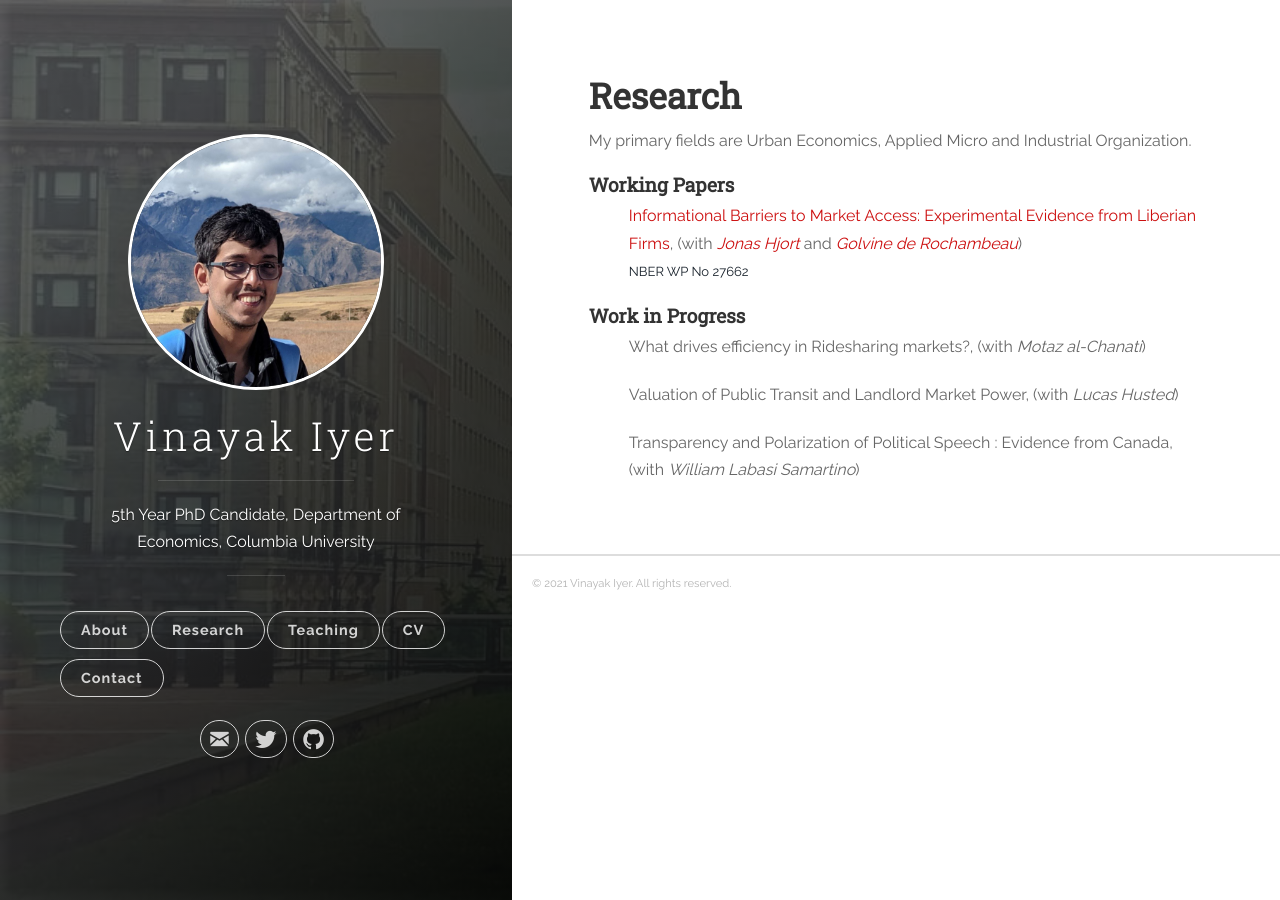
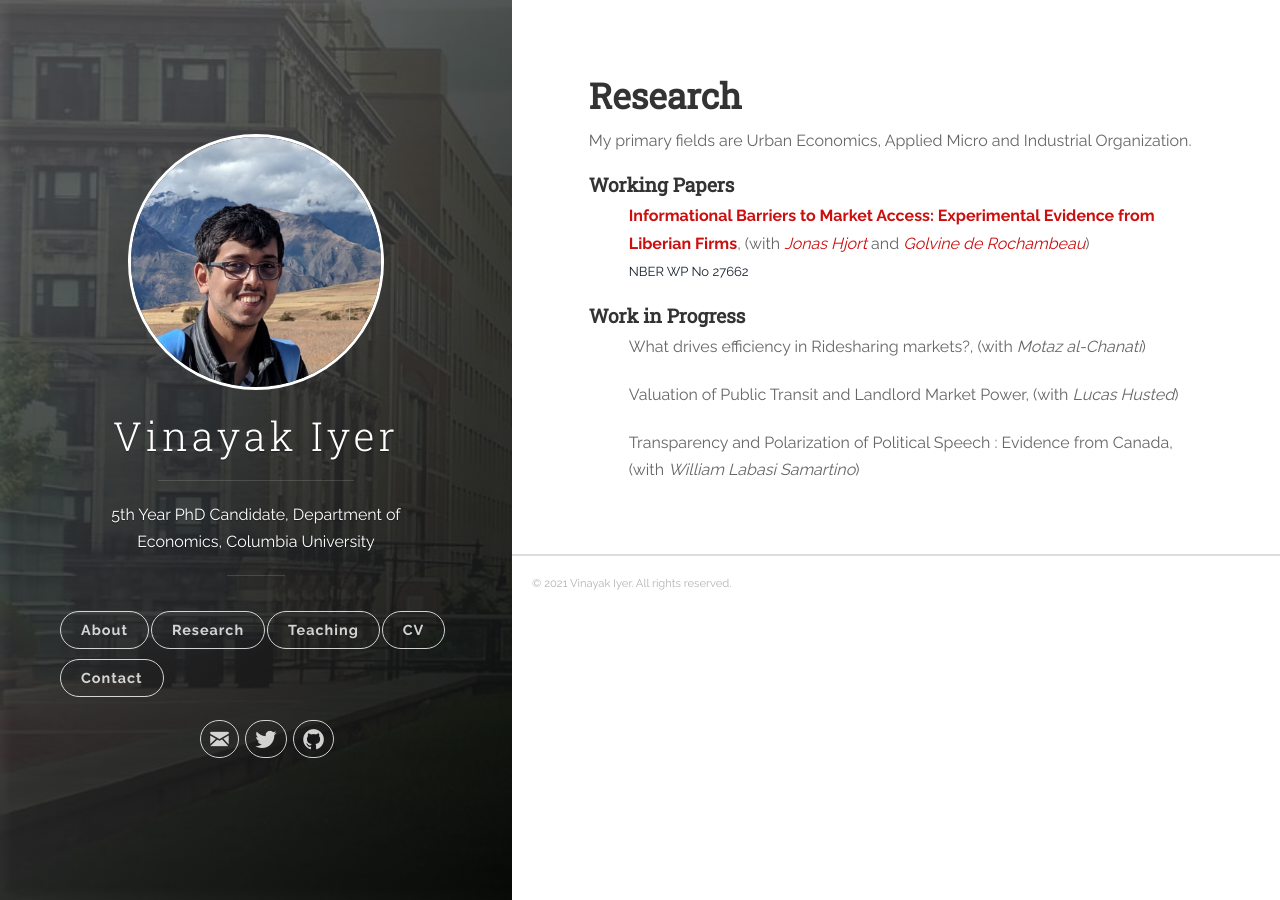
Before and after one commit to vinayakiyer/vinayakiyer.github.io, a Jekyll site: the page built from _posts/2018-06-13-research.markdown, in a window 1280 px wide. Built offline with Jekyll 4.4.1, drawn with Linux system fonts in a browser that asks for light colours.

Commit message:
Update 2018-06-13-research.markdown

```diff
--- a/_posts/2018-06-13-research.markdown
+++ b/_posts/2018-06-13-research.markdown
@@ -21,7 +21,7 @@ tags: [jekyll]
 
 <h4 id="working-papers"><strong>Working Papers</strong></h4>
 <ul>
-  <p><b><font size="3"><span style="color:#505050;"><a href="{{ site.baseurl }}/files/HjortIyerDeRochambeau_073020.pdf" style="color:#cc0e0e;" target="_blank">Informational Barriers to Market Access: Experimental Evidence from Liberian Firms</a></span></font>, <font size="3">(with <a href="https://sites.google.com/site/jonashjort/" style="color:#cc0e0e;" target="_blank"><em>Jonas Hjort</em></a> and <a href="https://golvine.com/" style="color:#cc0e0e;" target="_blank"><em>Golvine de Rochambeau</em></a>)</font></b>
+  <p><b><font size="3"><span style="color:#505050;"><strong><a href="{{ site.baseurl }}/files/HjortIyerDeRochambeau_073020.pdf" style="color:#cc0e0e;" target="_blank">Informational Barriers to Market Access: Experimental Evidence from Liberian Firms</a></strong></span></font>, <font size="3">(with <a href="https://sites.google.com/site/jonashjort/" style="color:#cc0e0e;" target="_blank"><em>Jonas Hjort</em></a> and <a href="https://golvine.com/" style="color:#cc0e0e;" target="_blank"><em>Golvine de Rochambeau</em></a>)</font></b>
   <br/><font size="2"><a href="https://www.nber.org/papers/w27662?utm_campaign=ntwh" style="color:#17202a;">NBER WP No 27662</a></font></p></ul>
 
 <!--(<a href=".{{ site.baseurl }}/files/Paper2.pdf" target="_blank"><em>Draft</em></a>)-->
```
